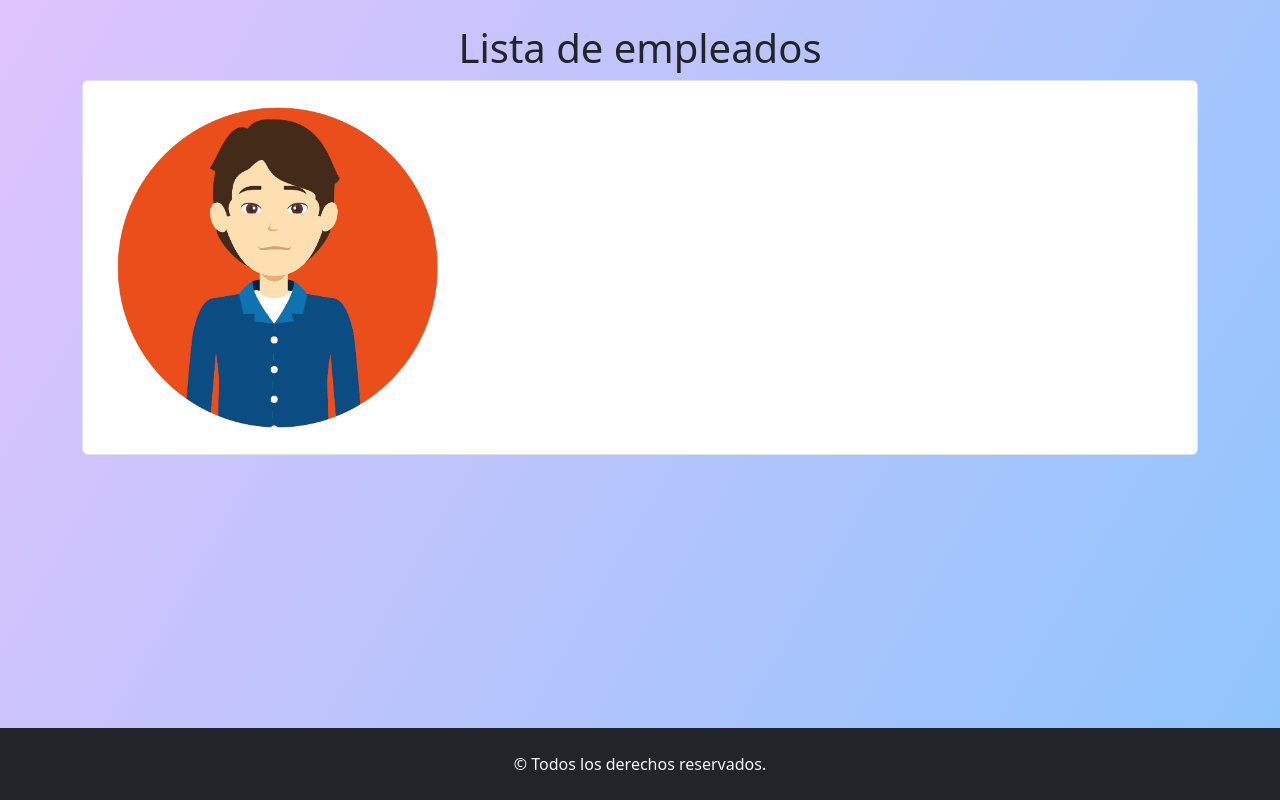
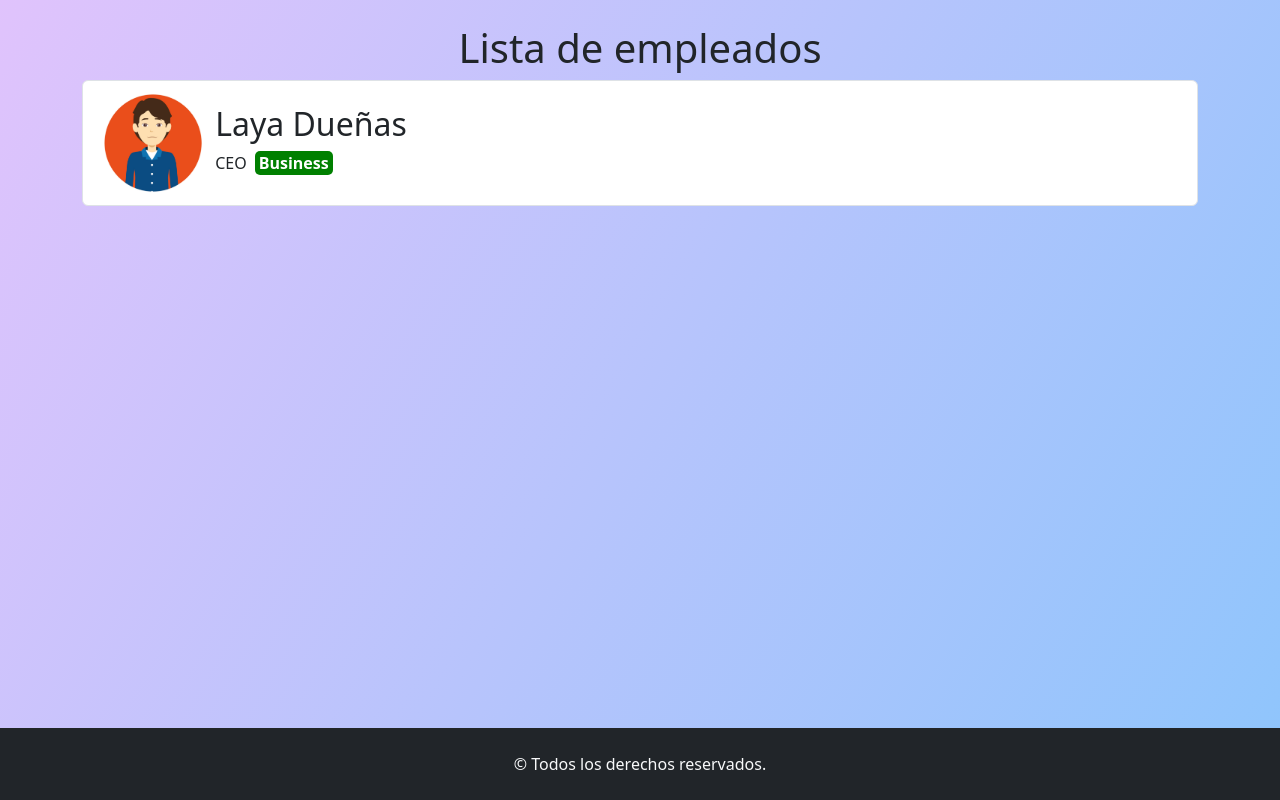
Before and after one commit to lucasecapdevila/react-tp1-ejercicio7, a React (Vite) app: page / in a window 1280 px wide. Built offline with nearby package versions, Linux system fonts and the light colour scheme.

Commit message:
se agregan datos del empleado y medidas responsive para imagen del avatar

```diff
--- a/components/FilaEmpleado.jsx
+++ b/components/FilaEmpleado.jsx
@@ -6,7 +6,13 @@ const FilaEmpleado = () => {
   return (
     <ListGroupItem className='d-flex justify-content-start'>
       <AvatarEmpleado />
-
+      <div className="d-flex flex-column ms-2 mt-3">
+        <h2>Laya Dueñas</h2>
+        <div className='d-flex'>
+          <p className='m-0 me-2'>CEO</p>
+          <p className='m-0 px-1 area'>Business</p>
+        </div>
+      </div>
     </ListGroupItem>
   )
 }
--- a/src/App.css
+++ b/src/App.css
@@ -11,3 +11,28 @@
 .avatar{
   width: 33%;
 }
+
+@media screen and (min-width: 576px) and (max-width: 767px) {
+  .avatar{
+    width: 25%;
+  }
+}
+
+@media screen and (min-width: 768px) and (max-width: 991px) {
+  .avatar{
+    width: 20%;
+  }
+}
+
+@media screen and (min-width: 992px) {
+  .avatar{
+    width: 10%;
+  }
+}
+
+.area{
+  background: green;
+  font-weight: 700;
+  color: white;
+  border-radius: 5px;
+}
```
